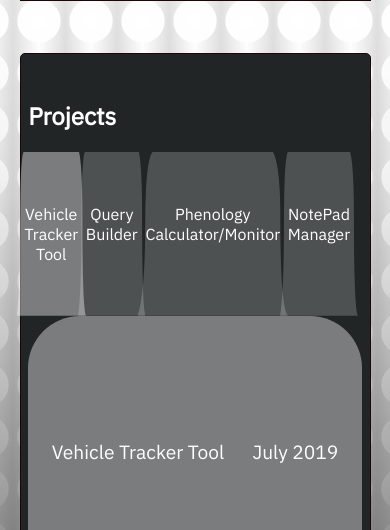
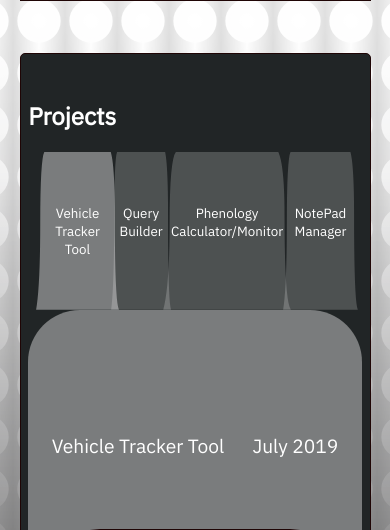
Before and after one commit to enrjon/enrjon.git.io, a PHP site: page /resume.html in a window 390 px wide. Shown: the part 1279-1809 px from the top of the page. Run offline with PHP 8.4, Linux system fonts and the light colour scheme.

Commit message:
mobile font tabs update

```diff
--- a/css/style_mob.css
+++ b/css/style_mob.css
@@ -93,4 +93,7 @@
 		width: auto;
 		margin: 1vh 0;
 	}
+	.projTabs > li > a {
+		font-size: smaller;
+	}
 }
```
